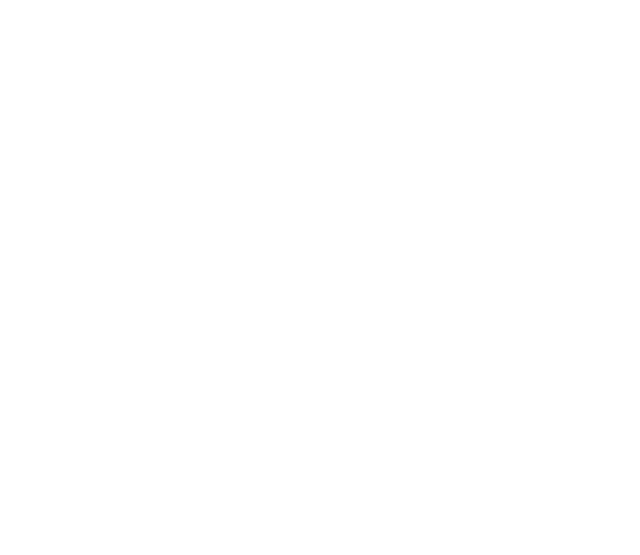
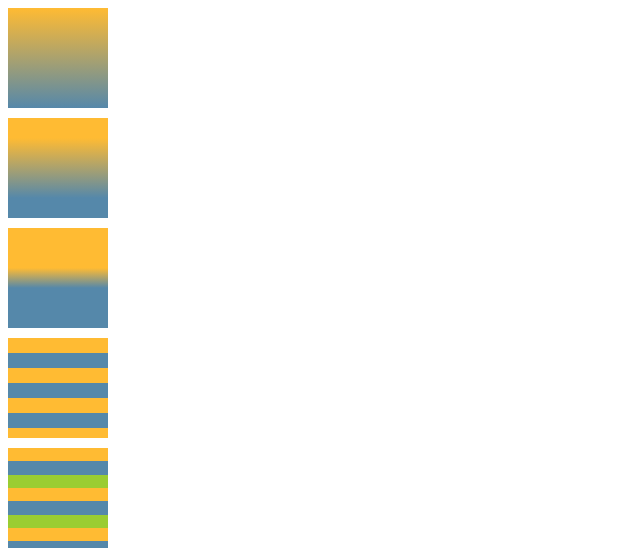
Before and after one commit to GarboLiu/LearnCss, a plain HTML site: page background&borders/learn5-StripedBackgrounds.html in a window 1280 px wide. Shown: the whole page, without its empty margins (0-640 px from the left). Drawn offline with Linux system fonts and the light colour scheme.

Commit message:
background&borders striped background

```diff
--- a/background&borders/learn5-StripedBackgrounds.html
+++ b/background&borders/learn5-StripedBackgrounds.html
@@ -2,8 +2,40 @@
 <html>
 <head>
 	<title>Striped Backgrounds</title>
+	<style>
+	div{width: 100px;height: 100px;margin-bottom: 10px;}
+	.linear1{background: linear-gradient(#fb3, #58a);}
+	.linear2{background: linear-gradient(#fb3 20%, #58a 80%);}
+	.linear3{background: linear-gradient(#fb3 40%, #58a 60%);}
+	.linear-size {
+		background: linear-gradient(#fb3 50%, #58a 50%);/*位置相同不会产生渐变*/
+		background-size: 100% 30px;
+	}
+	.linear-size0 {
+		background: linear-gradient(#fb3 50%, #58a 0);/*第二位置设置为零，会根据前面一个位置作为其位置*/
+		background-size: 100% 30px;
+	}
+	.linear-size0 {
+		background: linear-gradient(#fb3 33.3%, #58a 0, #58a 66.6%, yellowgreen 0);/*第二位置设置为零，会根据前面一个位置作为其位置*/
+		background-size: 100% 40px;
+	}
+
+	.vertical-linear{
+		background:
+	}
+	</style>
 </head>
 <body>
+<!-- horizontal stripes 水平条纹 -->
+	<div class="linear1"></div>
+	<div class="linear2"></div>
+	<div class="linear3"></div>
 
+	<div class="linear-size"></div>
+	<div class="linear-size0"></div>
+	<div class="linear-size3"></div>
+
+<!-- vertical stripes 垂直条纹 -->
+	<div class="vertical-linear"></div>
 </body>
 </html>
```
